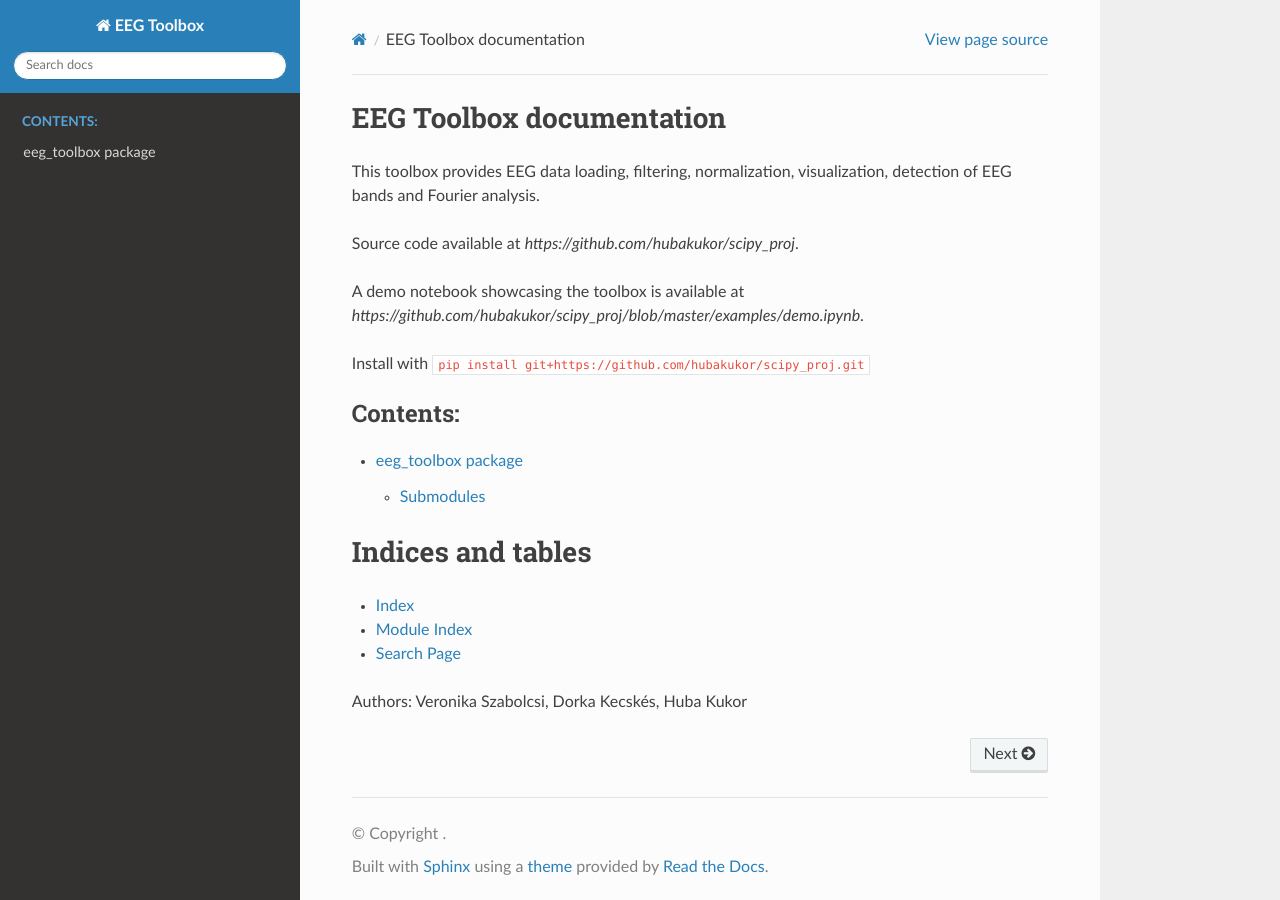
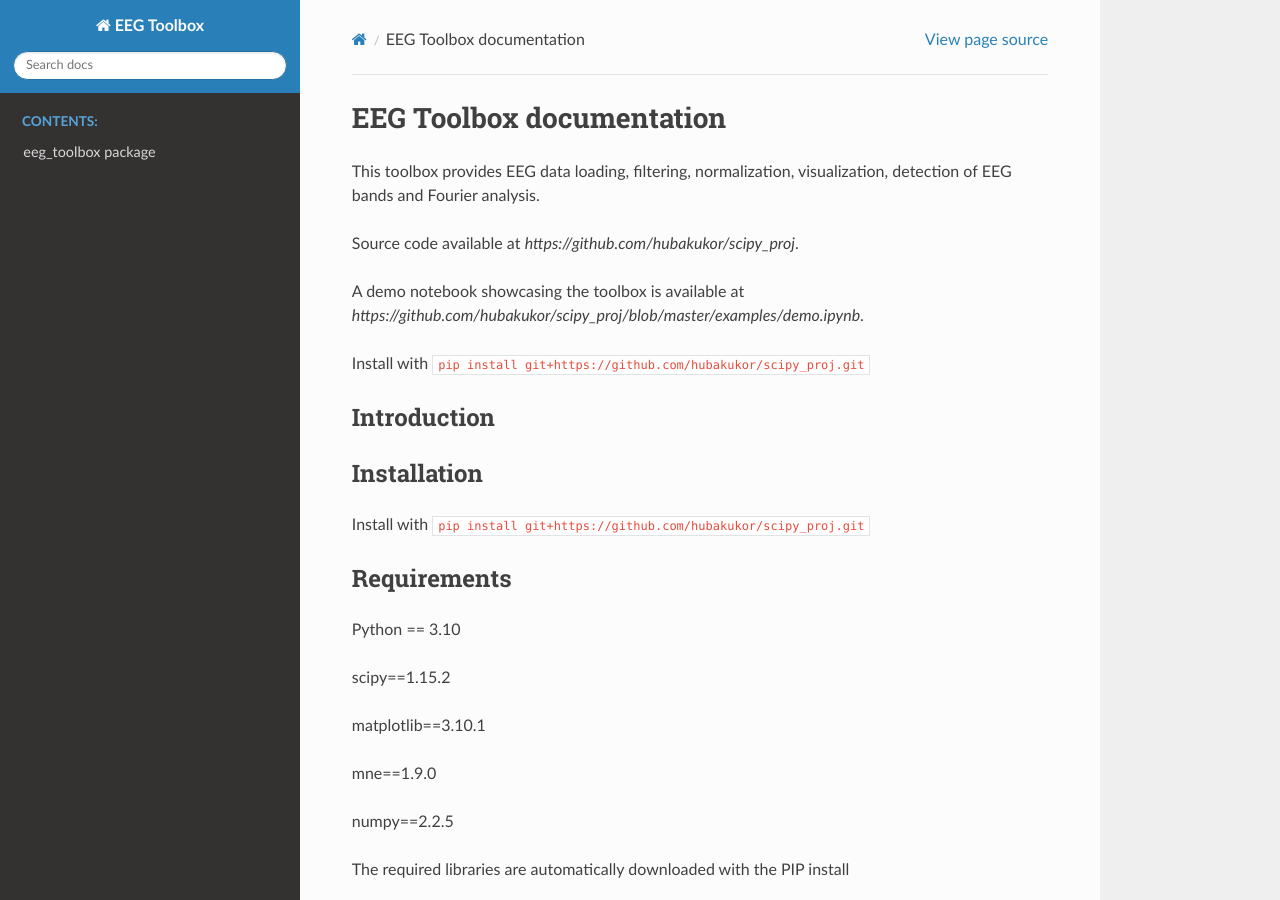
Before and after one commit to hubakukor/scipy_proj, a Sphinx documentation site: the page built from docs/source/index.rst, in a window 1280 px wide and 900 px high. Built offline with Sphinx 7.4.7 and the Read the Docs theme 3.1.0, drawn with Linux system fonts in a browser that asks for light colours.

Commit message:
readthedocs

```diff
--- a/docs/source/index.rst
+++ b/docs/source/index.rst
@@ -15,6 +15,27 @@ A demo notebook showcasing the toolbox is available at `https://github.com/hubak
 
 Install with ``pip install git+https://github.com/hubakukor/scipy_proj.git``
 
+Introduction
+-------
+
+Installation
+-------
+Install with ``pip install git+https://github.com/hubakukor/scipy_proj.git``
+
+Requirements
+-------
+Python == 3.10
+
+scipy==1.15.2
+
+matplotlib==3.10.1
+
+mne==1.9.0
+
+numpy==2.2.5
+
+The required libraries are automatically downloaded with the PIP install
+
 .. toctree::
    :maxdepth: 2
    :caption: Contents:
```
